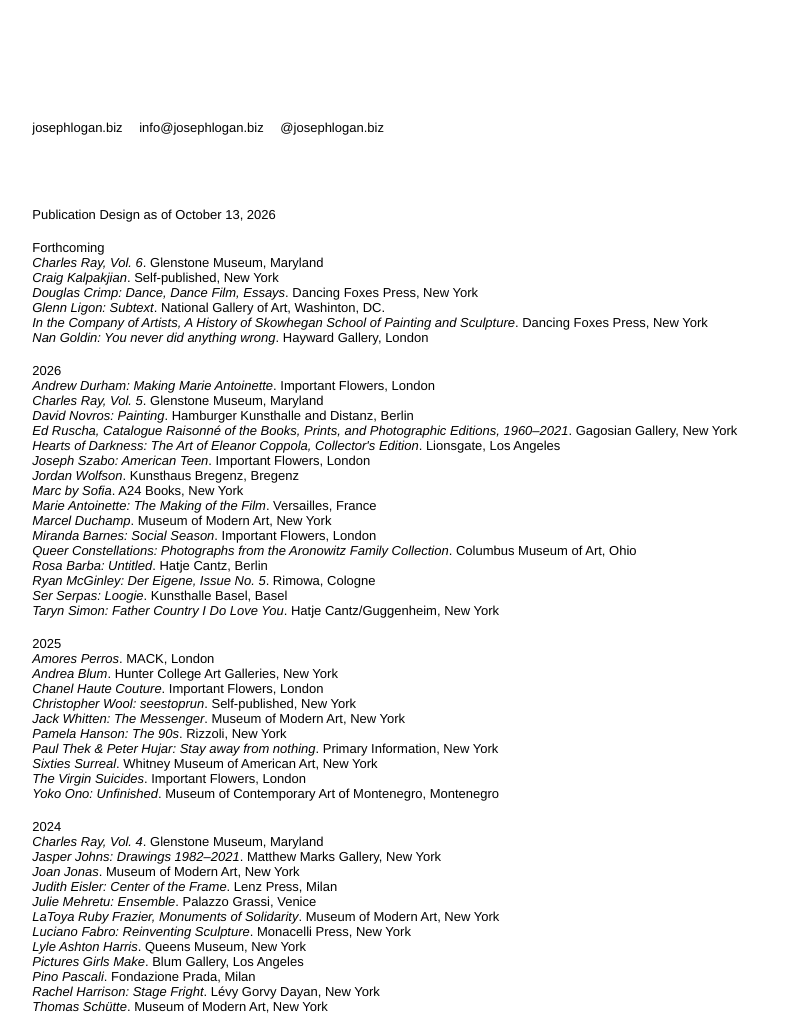
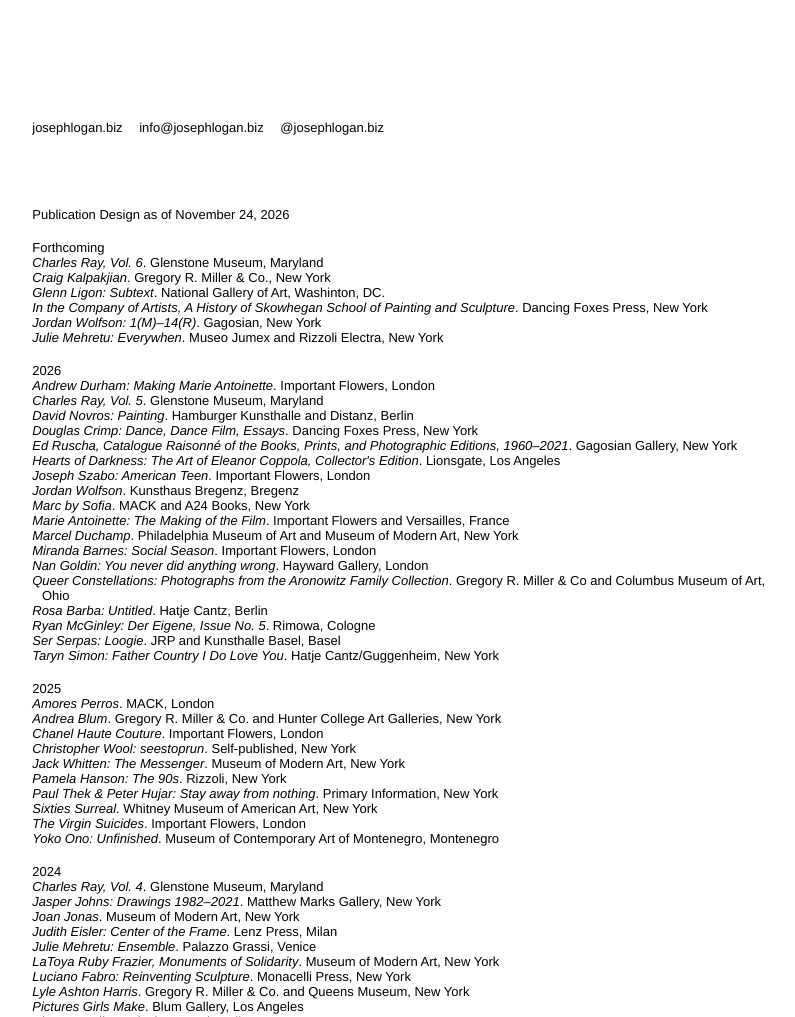
Before and after one commit to anamariafmorris/josephlogan, a plain HTML site: page index.html in a window 1280 px wide. Shown: the top 1017 px of the page, without its empty margins (224-1019 px from the left). Drawn offline with Linux system fonts and the light colour scheme.

Commit message:
Update index.html

```diff
--- a/index.html
+++ b/index.html
@@ -15,40 +15,42 @@
     <br>
     <br>
     <br>
-    <p>Publication Design as of October 13, 2026</p>
+    <p>Publication Design as of November 24, 2026</p>
 
     <br>
     <p>Forthcoming</p>
     <p><i>Charles Ray, Vol. 6</i>. Glenstone Museum, Maryland</p>
-    <p><i>Craig Kalpakjian</i>. Self-published, New York</p>
-    <p><i>Douglas Crimp: Dance, Dance Film, Essays</i>. Dancing Foxes Press, New York</p>
+    <p><i>Craig Kalpakjian</i>. Gregory R. Miller & Co., New York</p>
     <p><i>Glenn Ligon: Subtext</i>. National Gallery of Art, Washinton, DC.</p>
     <p><i>In the Company of Artists, A History of Skowhegan School of Painting and Sculpture</i>. Dancing Foxes Press, New York</p>
-    <p><i>Nan Goldin: You never did anything wrong</i>. Hayward Gallery, London</p>
+    <p><i>Jordan Wolfson: 1(M)–14(R)</i>. Gagosian, New York </p>
+    <p><i>Julie Mehretu: Everywhen</i>. Museo Jumex and Rizzoli Electra, New York </p>
 
     <br>
     <p>2026</p>
     <p><i>Andrew Durham: Making Marie Antoinette</i>. Important Flowers, London</p>
     <p><i>Charles Ray, Vol. 5</i>. Glenstone Museum, Maryland</p>
     <p><i>David Novros: Painting</i>. Hamburger Kunsthalle and Distanz, Berlin</p>
+    <p><i>Douglas Crimp: Dance, Dance Film, Essays</i>. Dancing Foxes Press, New York</p>
     <p><i>Ed Ruscha, Catalogue Raisonné of the Books, Prints, and Photographic Editions, 1960–2021</i>. Gagosian Gallery, New York</p>
     <p><i>Hearts of Darkness: The Art of Eleanor Coppola, Collector's Edition</i>. Lionsgate, Los Angeles</p>
     <p><i>Joseph Szabo: American Teen</i>. Important Flowers, London</p>
     <p><i>Jordan Wolfson</i>. Kunsthaus Bregenz, Bregenz </p>
-    <p><i>Marc by Sofia</i>. A24 Books, New York</p>
-    <p><i>Marie Antoinette: The Making of the Film</i>. Versailles, France</p>
-    <p><i>Marcel Duchamp</i>. Museum of Modern Art, New York</p>
+    <p><i>Marc by Sofia</i>. MACK and A24 Books, New York</p>
+    <p><i>Marie Antoinette: The Making of the Film</i>. Important Flowers and Versailles, France</p>
+    <p><i>Marcel Duchamp</i>. Philadelphia Museum of Art and Museum of Modern Art, New York</p>
     <p><i>Miranda Barnes: Social Season</i>. Important Flowers, London</p>
-    <p><i>Queer Constellations: Photographs from the Aronowitz Family Collection</i>. Columbus Museum of Art, Ohio</p>
+    <p><i>Nan Goldin: You never did anything wrong</i>. Hayward Gallery, London</p>
+    <p><i>Queer Constellations: Photographs from the Aronowitz Family Collection</i>. Gregory R. Miller & Co and Columbus Museum of Art, Ohio</p>
     <p><i>Rosa Barba: Untitled</i>. Hatje Cantz, Berlin </p>
     <p><i>Ryan McGinley: Der Eigene, Issue No. 5</i>. Rimowa, Cologne</p>
-    <p><i>Ser Serpas: Loogie</i>. Kunsthalle Basel, Basel </p>
+    <p><i>Ser Serpas: Loogie</i>. JRP and Kunsthalle Basel, Basel </p>
     <p><i>Taryn Simon: Father Country I Do Love You</i>. Hatje Cantz/Guggenheim, New York</p>
 
     <br>
     <p>2025</p>
     <p><i>Amores Perros</i>. MACK, London</p>
-    <p><i>Andrea Blum</i>. Hunter College Art Galleries, New York</p>
+    <p><i>Andrea Blum</i>. Gregory R. Miller & Co. and Hunter College Art Galleries, New York</p>
     <p><i>Chanel Haute Couture</i>. Important Flowers, London</p>
     <p><i>Christopher Wool: seestoprun</i>. Self-published, New York</p>
     <p><i>Jack Whitten: The Messenger</i>. Museum of Modern Art, New York</p>
@@ -67,7 +69,7 @@
     <p><i>Julie Mehretu: Ensemble</i>. Palazzo Grassi, Venice</p>
     <p><i>LaToya Ruby Frazier, Monuments of Solidarity</i>. Museum of Modern Art, New York</p>
     <p><i>Luciano Fabro: Reinventing Sculpture</i>. Monacelli Press, New York</p>
-    <p><i>Lyle Ashton Harris</i>. Queens Museum, New York</p>
+    <p><i>Lyle Ashton Harris</i>. Gregory R. Miller & Co. and Queens Museum, New York</p>
     <p><i>Pictures Girls Make</i>. Blum Gallery, Los Angeles</p>
     <p><i>Pino Pascali</i>. Fondazione Prada, Milan</p>
     <p><i>Rachel Harrison: Stage Fright</i>. Lévy Gorvy Dayan, New York</p>
```
